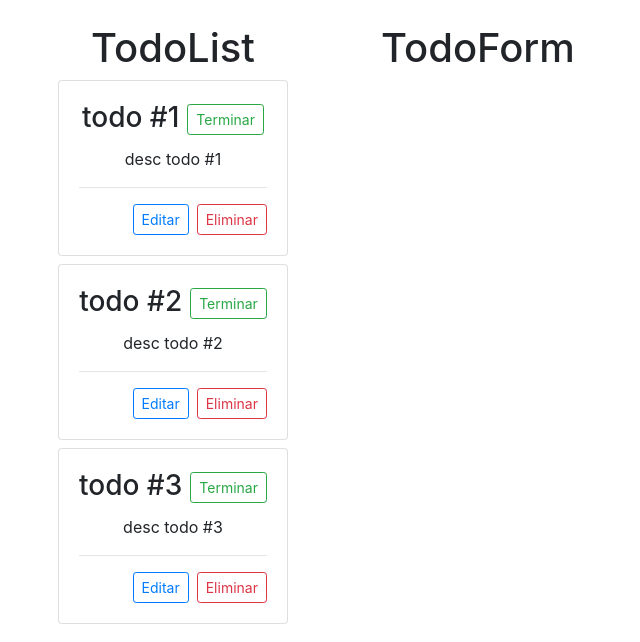
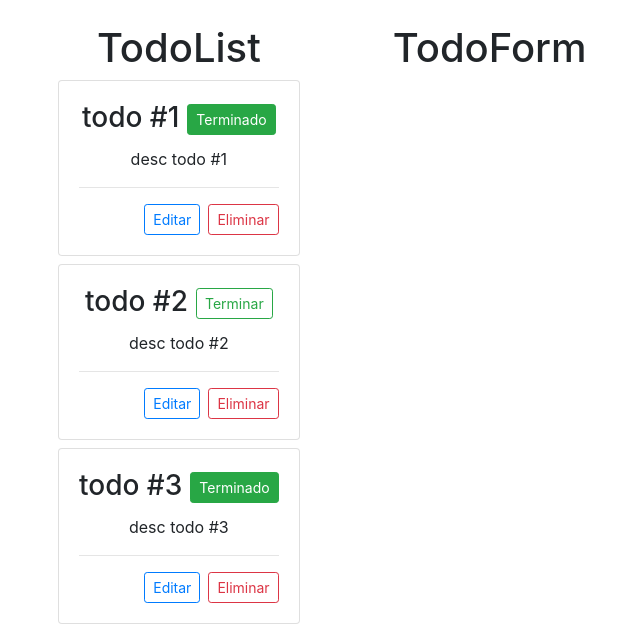
Before and after one commit to jonasojeda/todo-app, a React (Create React App) app: page / in a window 1280 px wide. Shown: the top 642 px of the page, without its empty margins (12-652 px from the left). Built offline with nearby package versions, Linux system fonts and the light colour scheme.

Commit message:
implementation of todoToogleChange function

```diff
--- a/src/components/Todo/Todo.jsx
+++ b/src/components/Todo/Todo.jsx
@@ -1,7 +1,6 @@
 import React from 'react'
 
-const Todo = ({todo, todoDelete}) => {
-  console.log(todo.id)
+const Todo = ({todo, todoDelete,todoToogleChange}) => {
 
   return (
 
@@ -10,7 +9,11 @@ const Todo = ({todo, todoDelete}) => {
             <div className='card-body'>
                 <h3 className='card-title'>
                     {todo.title}
-                    <button className='btn btn-sm btn-outline-success ml-2'>Terminar</button>
+                    <button
+                      onClick={()=>todoToogleChange(todo.id)}
+                      className= {todo.completed? 'btn btn-sm btn-success ml-2':'btn btn-sm btn-outline-success ml-2'} >
+                        {todo.completed?'Terminado': 'Terminar' }
+                      </button>
                 </h3>
                 <p className='card-text'>
                     {todo.description}
--- a/src/components/TodoList/TodoList.jsx
+++ b/src/components/TodoList/TodoList.jsx
@@ -3,7 +3,7 @@ import Todo from '../Todo/Todo'
 
 
 
-const TodoList = ({todos, todoDelete}) => {
+const TodoList = ({todos, todoDelete, todoToogleChange}) => {
 
   return (
     <div>
@@ -12,6 +12,7 @@ const TodoList = ({todos, todoDelete}) => {
            return <Todo
            todo={todo}
            todoDelete={todoDelete}
+           todoToogleChange={todoToogleChange}
            key = {todo.id}/>
         })}
     </div>
--- a/src/pages/Home/Home.jsx
+++ b/src/pages/Home/Home.jsx
@@ -33,6 +33,24 @@ function Home() {
     setTodos(changesTodos);
   }
 
+  const todoToogleChange = (todoId) => {
+    const changedTodos = todos.map(todo => {
+      const todoEdit = {
+        ...todo,
+        completed: !todo.completed
+      }
+
+      if(todo.id === todoId){
+        return todoEdit
+      }
+      else{
+        return todo
+      }
+    })
+
+    setTodos(changedTodos)
+  }
+
   return (
     <div className='container mt-4'>
       <div className='row'>
@@ -40,6 +58,7 @@ function Home() {
           <TodoList
           todos={todos}
           todoDelete={todoDelete}
+          todoToogleChange={todoToogleChange}
 
           />
         </div>
```
